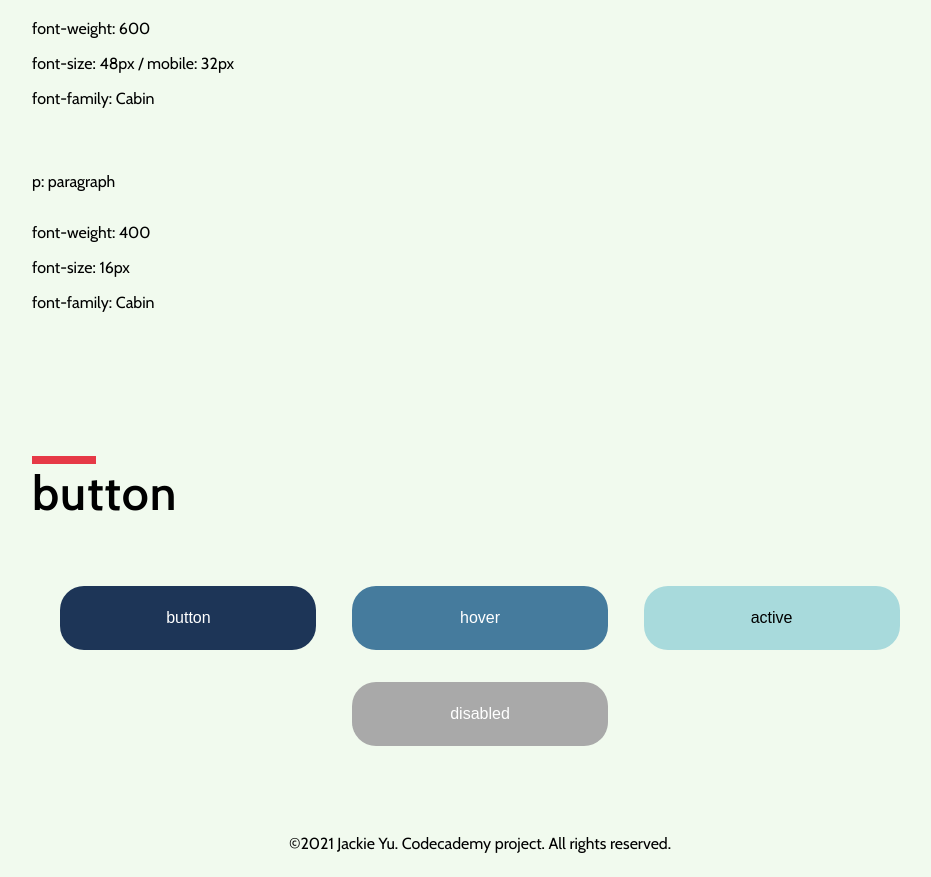
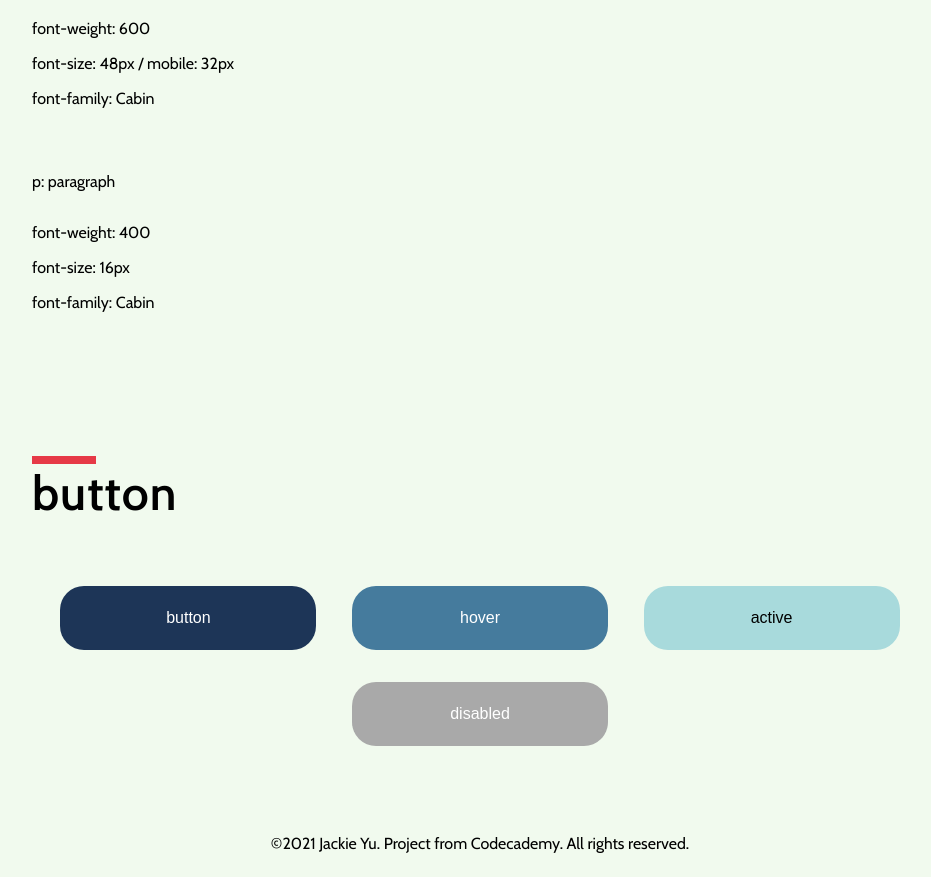
Before and after one commit to YuJ94/build-a-website-design-system, a plain HTML site: page index.html in a window 1280 px wide. Shown: the part 2831-3708 px from the top of the page, without its empty margins (160-1091 px from the left). Drawn offline with nearby package versions, Linux system fonts and the light colour scheme.

Commit message:
Updated footer.

```diff
--- a/index.html
+++ b/index.html
@@ -137,7 +137,7 @@
     <!-- FOOTER SECTION -->
 
     <footer>
-        <p>&copy;2021 Jackie Yu. Codecademy project. All rights reserved.</p>
+        <p>&copy;2021 Jackie Yu. Project from Codecademy. All rights reserved.</p>
     </footer>
 </body>
 </html>
```
